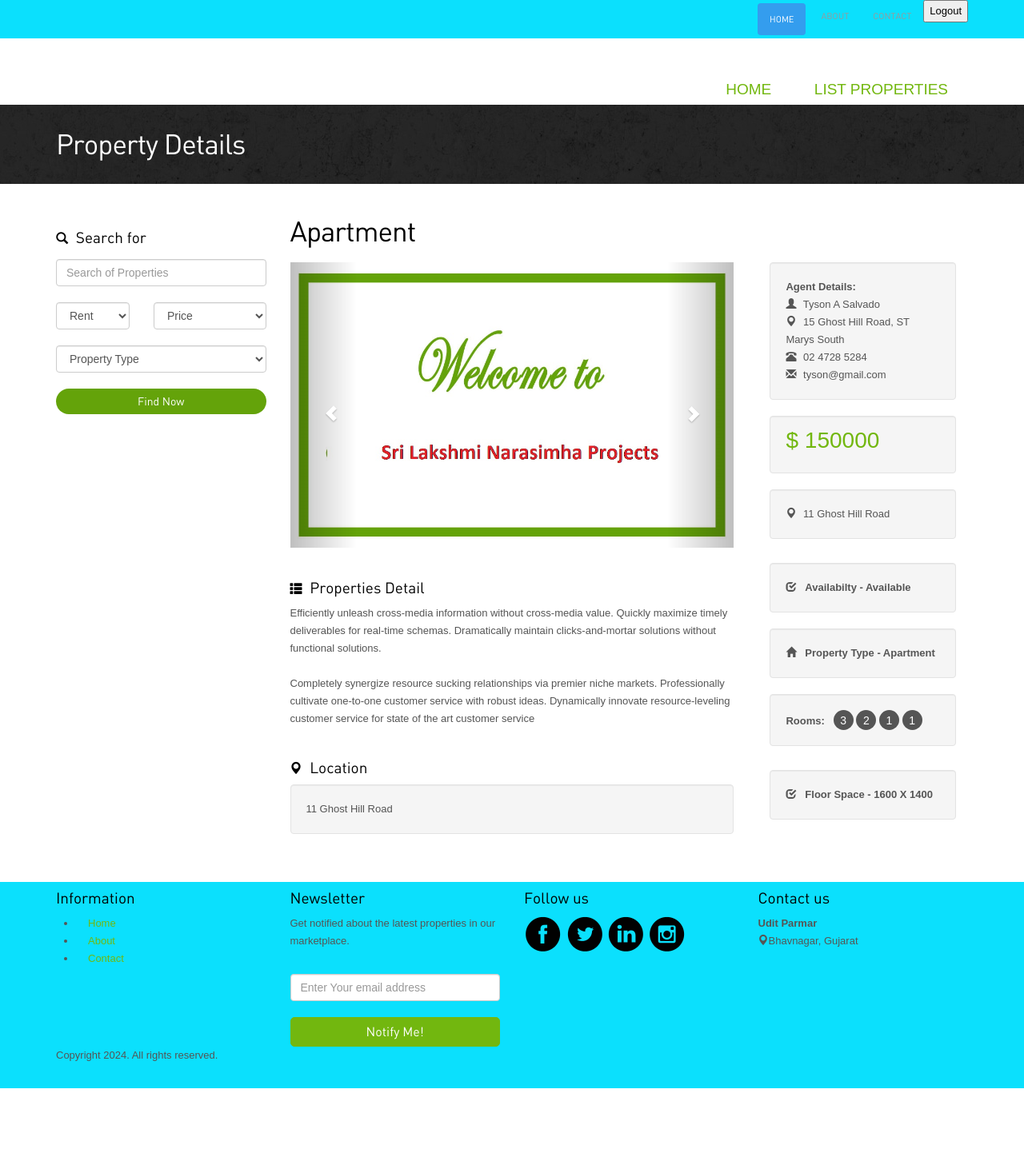
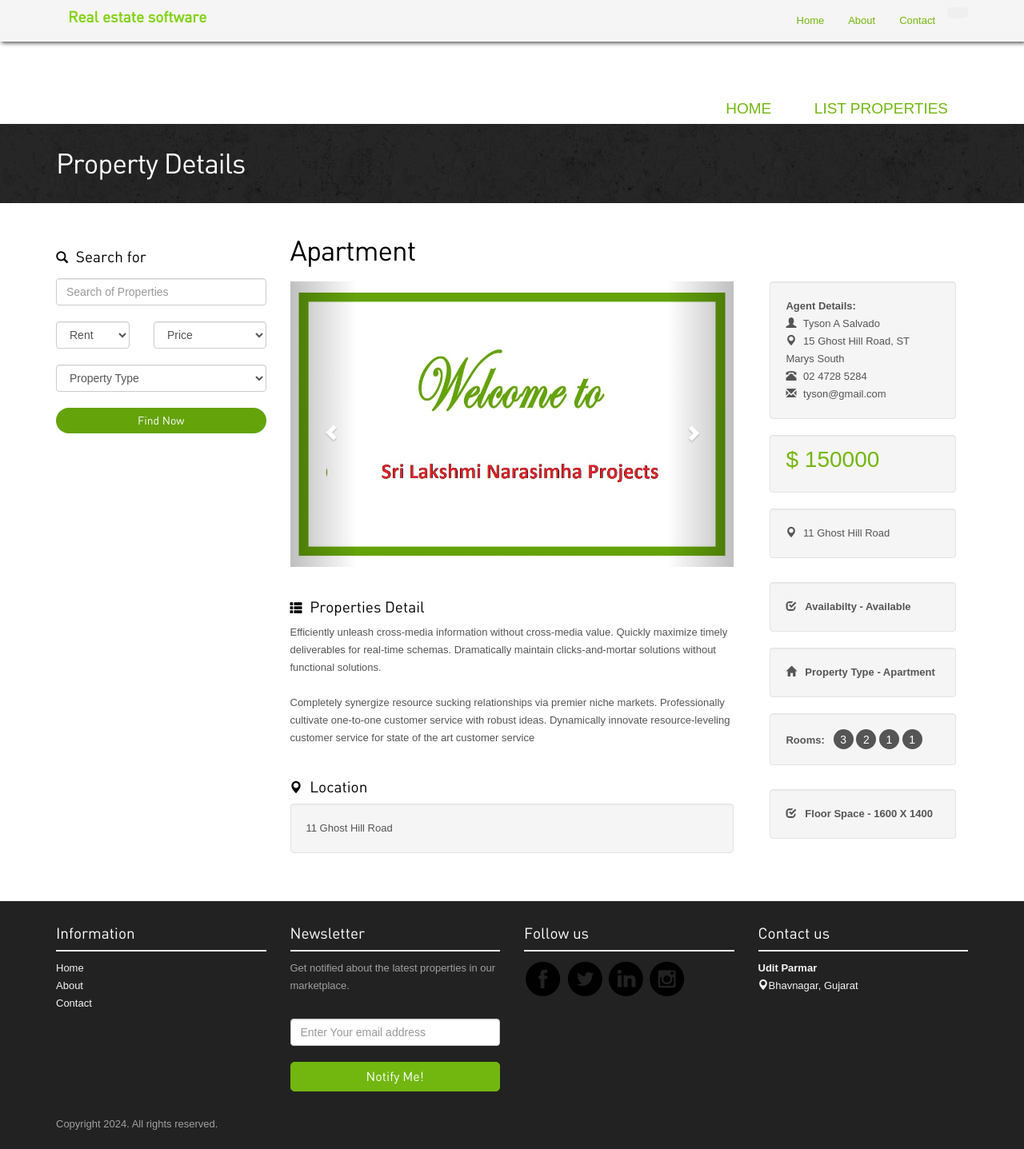
Before and after one commit to uditparmar90/resw, a PHP site: page /route/property-detail.php?id=1 in a window 1280 px wide. Shown: the whole page at 80% size. Before the commit the page ends 1361 px from the top, so only its background shows below. Run offline with PHP 8.4, Linux system fonts and the light colour scheme; data comes from the database, SQL or seed files in the repository.

Commit message:
ui changes & workig on related user detail

```diff
--- a/assets/style.css
+++ b/assets/style.css
@@ -174,12 +174,12 @@ table{background-color: #fff;}
 
 
 /*footer*/
-.footer{padding: 20px 0; color: #999;}
-.footer h4{color: #fff;border-bottom: 2px solid #131313;margin-bottom: 10px;padding-bottom: 10px;}
+.footer{padding: 20px 0; color: #999; background: rgb(34, 34, 34);}
+.footer h4{color: #fff;border-bottom: 2px solid #f1f1f1;margin-bottom: 10px;padding-bottom: 10px;}
 .footer ul{list-style: none;padding: 0; }
+.footer ul li a{color: whitesmoke;}
 .footer a:hover{color: #fff;}
-.footer p.copyright{margin: 30px 0 0 0;}
-
+.footer p.copyright{margin: 30px 0 0 0; color:rgb(160, 160, 160);}
 
 @media (max-width: 600px) {
 .header{text-align: center;}
--- a/footer.php
+++ b/footer.php
@@ -1,22 +1,19 @@
-<div style="background-color: #0BE0FD">
-
-    <div class="container">
-
-
-
+<footer class="footer">
+    <div>
+        <div class="container" style="background: rgb(34,34,34); color:whitesmoke;">
             <div class="row">
                 <div class="col-lg-3 col-sm-3">
                     <h4>Information</h4>
                     <ul class="row">
-                    <li class="col-lg-12 col-sm-12 col-xs-3"><a href="index.php">Home</a></li>
-                    <li class="col-lg-12 col-sm-12 col-xs-3"><a href="about.html">About</a></li>
-                    <li class="col-lg-12 col-sm-12 col-xs-3"><a href="contact.html">Contact</a></li>
+                        <li class="col-lg-12 col-sm-12 col-xs-3"><a href="index.php" style="color: whitesmoke !important;">Home</a></li>
+                        <li class="col-lg-12 col-sm-12 col-xs-3"><a href="about.html" style="color: whitesmoke !important;">About</a></li>
+                        <li class="col-lg-12 col-sm-12 col-xs-3"><a href="contact.html" style="color: whitesmoke !important;">Contact</a></li>
                     </ul>
                 </div>
 
                 <div class="col-lg-3 col-sm-3">
                     <h4>Newsletter</h4>
-                <p>Get notified about the latest properties in our marketplace.</p>
+                    <p style="color:rgb(160, 160, 160)">Get notified about the latest properties in our marketplace.</p>
                     <form class="form-inline" role="form">
                         <input type="text" placeholder="Enter Your email address" class="form-control">
                         <button class="btn btn-success" type="button">Notify Me!</button>
@@ -45,9 +42,7 @@
 
         </div>
     </div>
-
-
-
+</footer>
 
 <!-- Modal -->
 <div id="loginpop" class="modal fade">
--- a/navbar.php
+++ b/navbar.php
@@ -1,7 +1,26 @@
   <!-- Header Starts -->
+  <style>
+      a:hover {
+          color: black !important;
+      }
+
+      #logo {
+          height: 40px;
+          border-radius: 128px;
+      }
+
+      /* Custom CSS for sticky navbar */
+      .navbar-wrapper {
+          position: sticky;
+          top: 0;
+          z-index: 1000;
+          background: whitesmoke;
+          box-shadow: 2px 2px 5px;
+
+      }
+  </style>
   <div class="navbar-wrapper">
-
-      <div class="navbar-inverse" style="background-color: #0BE0FD">
+      <div class="navbar" style="color: whitesmoke !important;">
           <div class="container">
               <div class="navbar-header">
                   <button type="button" class="navbar-toggle collapsed" data-toggle="collapse" data-target=".navbar-collapse">
@@ -12,17 +31,32 @@
                   </button>
               </div>
 
-
               <!-- Nav Starts -->
               <div class="navbar-collapse collapse">
-                  <ul class="nav navbar-nav navbar-right" style="position: sticky !important;">
-                      <li class="active"><a href="index.php">Home</a></li>
+                  <ul class="nav navbar-nav navbar-left">
+                      <li>
+                          <!-- <img src="images/logo.png" id="logo"> -->
+                          <h4 class="m-0 p-0" style="font-weight: 900; color:#83D211;"><b>Real estate software</b></h4>
+                      </li>
+                  </ul>
+                  <ul class="nav navbar-nav navbar-right">
+                      <li><a href="index.php">Home</a></li>
                       <li><a href="about.php">About</a></li>
                       <li><a href="contact.html">Contact</a></li>
+                      <!-- <li><a href="userDetails.php"><i class="fa-solid fa-user"></i></a></li> -->
                       <li>
-                          <form action="logout.php" method="post">
-                              <button type="submit">Logout</button>
-                          </form>
+                          <div class="dropdown">
+                              <button class="btn btn-secondary dropdown-toggle" style="margin-top:7px;" type="button" id="dropdownMenuButton" data-toggle="dropdown" aria-haspopup="true" aria-expanded="false">
+                                  <a href="userDetails.php"><i class="fa-solid fa-user"></i></a>
+                              </button>
+                              <div class="dropdown-menu" style="padding: 10px; width: max-content;" aria-labelledby="dropdownMenuButton">
+                                  <form action="logout.php" method="post">
+                                      <button type="submit" class="btn btn-light">Logout</button>
+                                  </form>
+                                  <a class="dropdown-item m-2" href="userDetail.php">View & Update your details</a>
+                                  <!-- <a class="dropdown-item" href="#">Something else here</a> -->
+                              </div>
+                          </div>
                       </li>
                   </ul>
               </div>
@@ -30,5 +64,4 @@
 
           </div>
       </div>
-
   </div>
```
Also changed, not shown: Nwindex.html (deleted, +0 -59 lines), index.php (+13 -17 lines), userDetail.php (added, +88 -0 lines), images/logo.png, 1 other file. Lines whose indentation alone changed are shown as unchanged.
